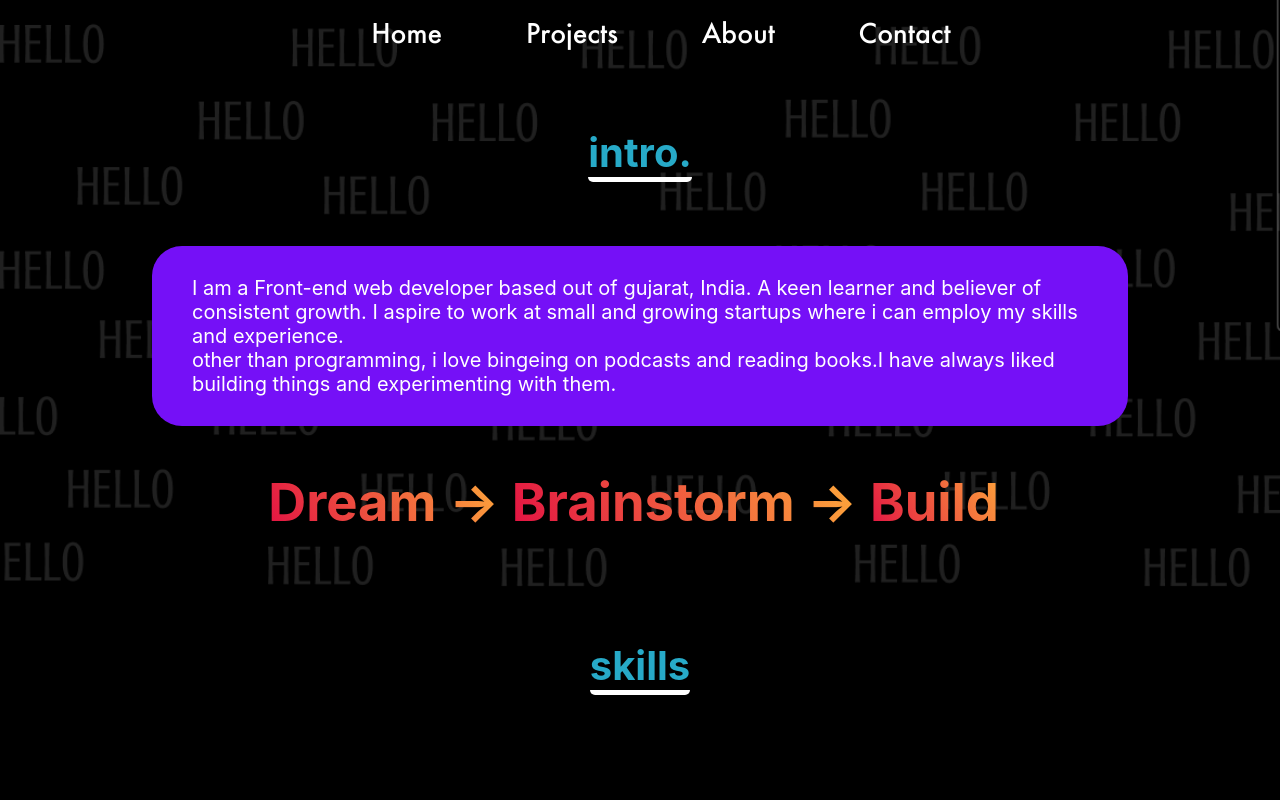
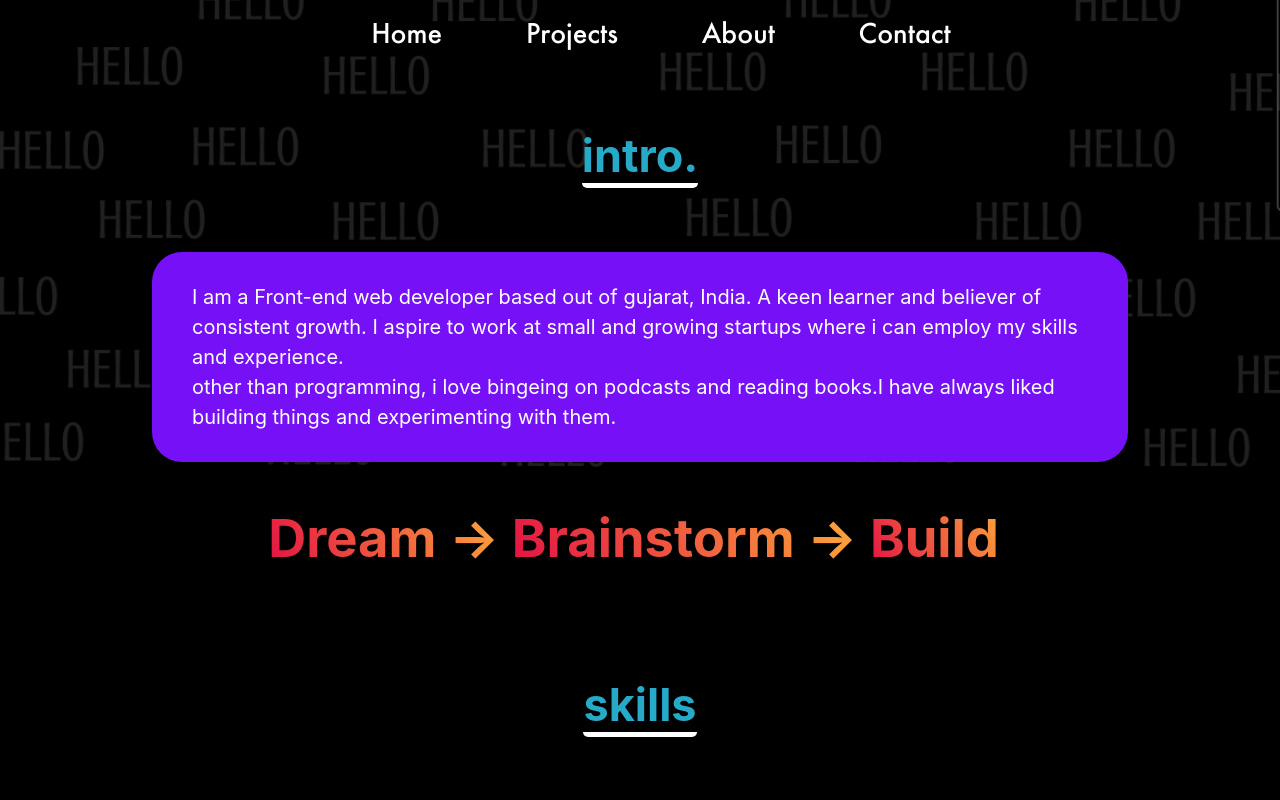
Before and after one commit to sahilkakwani9/React-Portfolio, a React (Create React App) app: page /about in a window 1280 px wide. Shown: the top 800 px of the page. Built offline with nearby package versions, Linux system fonts and the light colour scheme.

Commit message:
mumbai fever utarne ke liye

```diff
--- a/src/components/About.css
+++ b/src/components/About.css
@@ -12,7 +12,7 @@
 .bg img {
     position: absolute;
     left: 0%;
-    top: -35%;
+    top: -50%;
     object-fit: cover;
     min-width: 100%;
     opacity: 0.85;
@@ -59,7 +59,7 @@
     border-radius: 5px;
     width: fit-content;
     margin: auto;
-    font-size: 40px;
+    font-size: 45px;
 }
 
 .about-container .tree-left{
@@ -83,6 +83,7 @@
 .about-container .intro p {
     /* width: 200%; */
     text-align: left;
+    line-height: 1.5;
     /* margin-top: 10%; */
 }
 
```
